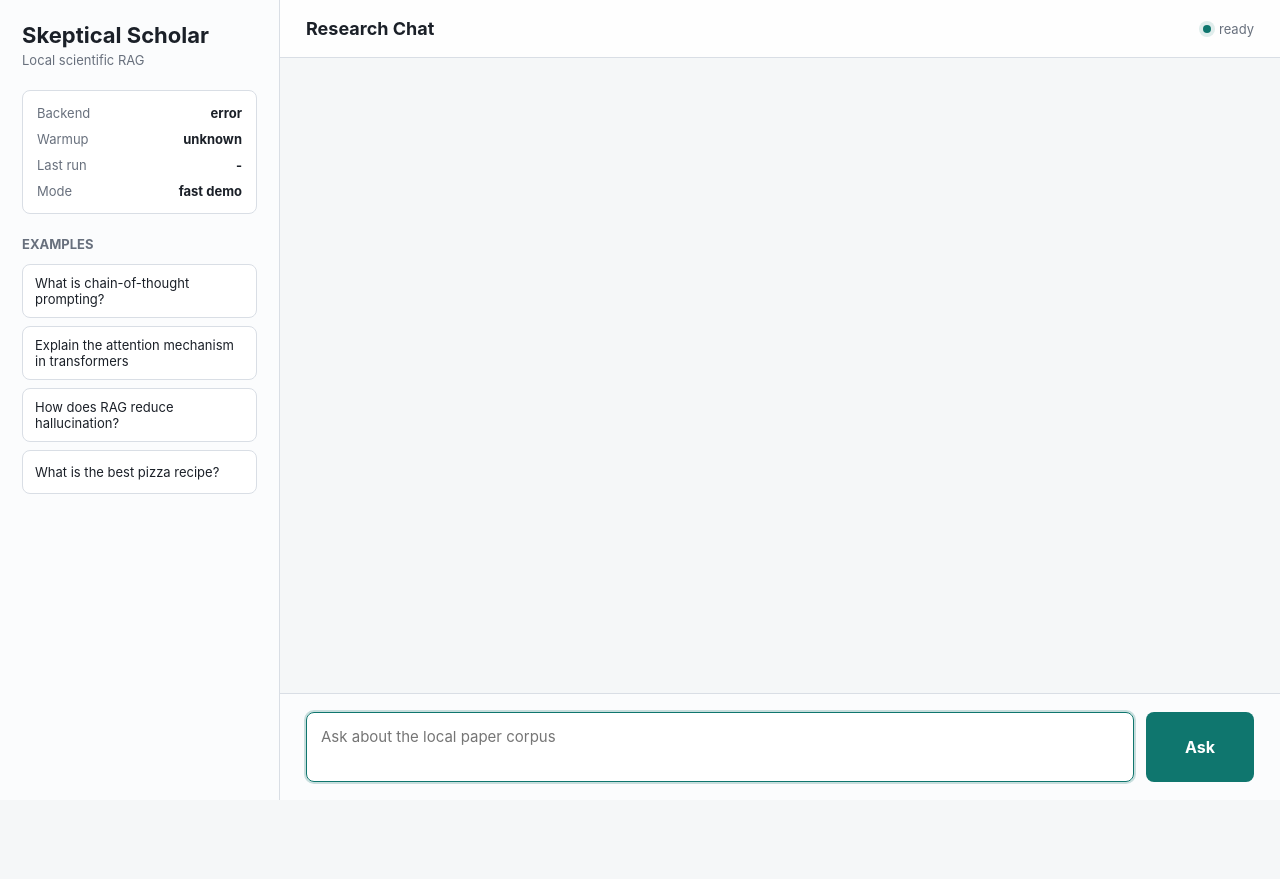
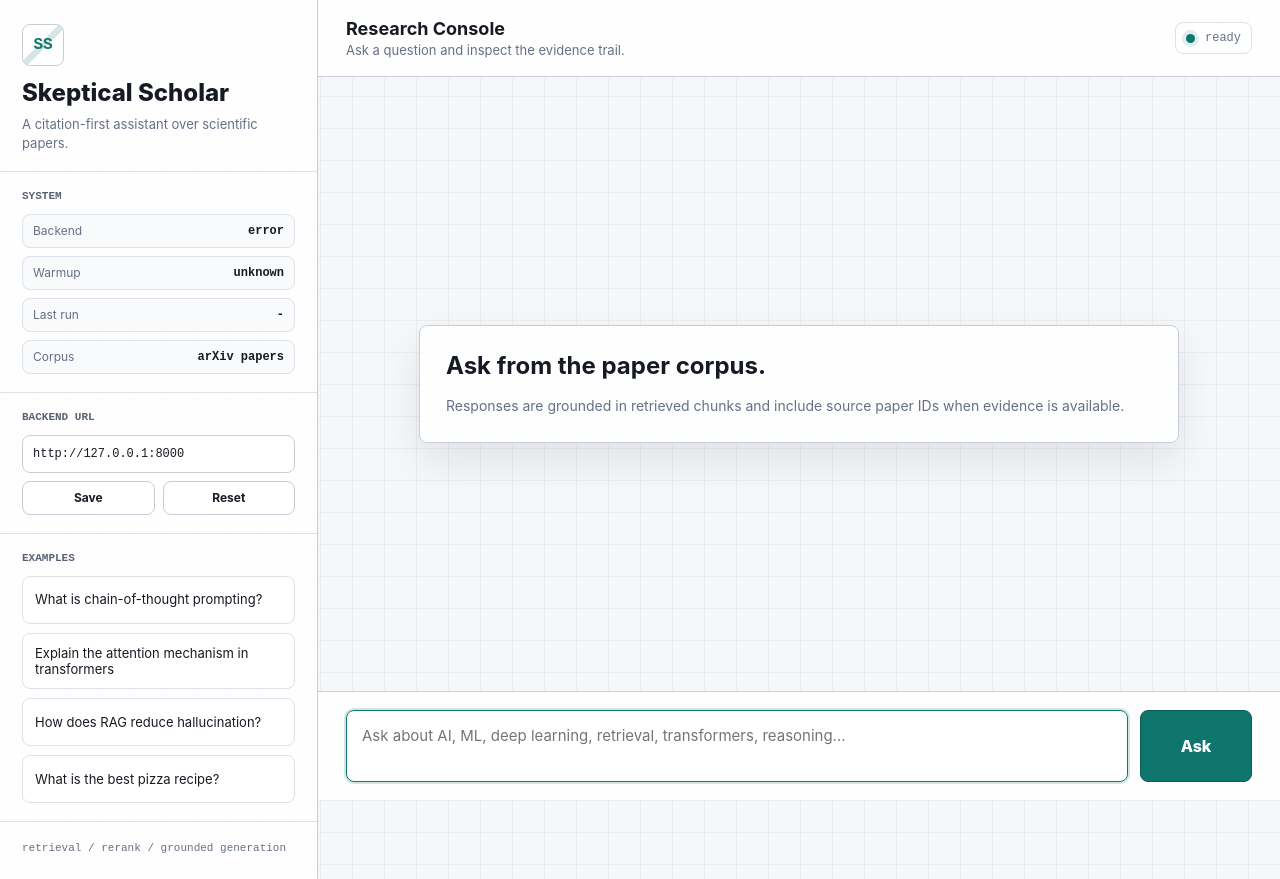
Before and after one commit to vinayakpareek-0/skeptical-scholar, a plain HTML site: page web/index.html in a window 1280 px wide. Before the commit the page ends 800 px from the top, so only its background shows below. Drawn offline with Linux system fonts and the light colour scheme; no server answers.

Commit message:
feat: prepare Vercel web UI

```diff
--- a/web/index.html
+++ b/web/index.html
@@ -6,198 +6,361 @@
   <title>Skeptical Scholar</title>
   <style>
     :root {
-      --bg: #f5f7f8;
+      --bg: #f6f7f9;
       --panel: #ffffff;
-      --ink: #1b2028;
-      --muted: #68707d;
-      --line: #d9dee5;
+      --panel-2: #f9fafb;
+      --ink: #161a22;
+      --muted: #667085;
+      --line: #dde2e8;
+      --line-dark: #c7ced8;
       --accent: #0f766e;
-      --accent-dark: #115e59;
-      --warn: #9a3412;
-      --soft: #eef5f4;
-      --shadow: 0 14px 34px rgba(24, 32, 43, 0.08);
-      font-family: Inter, ui-sans-serif, system-ui, -apple-system, BlinkMacSystemFont, "Segoe UI", sans-serif;
+      --accent-2: #6d8f88;
+      --warn: #a64712;
+      --ok: #12805c;
+      --chip: #eef4f2;
+      --shadow: 0 18px 42px rgba(22, 26, 34, 0.09);
+      --mono: "SFMono-Regular", "Cascadia Code", "Liberation Mono", Consolas, monospace;
+      --sans: Inter, ui-sans-serif, system-ui, -apple-system, BlinkMacSystemFont, "Segoe UI", sans-serif;
+      font-family: var(--sans);
     }
 
     * {
       box-sizing: border-box;
     }
 
+    html,
+    body {
+      min-height: 100%;
+    }
+
     body {
       margin: 0;
-      min-height: 100vh;
-      background: var(--bg);
       color: var(--ink);
+      background:
+        linear-gradient(rgba(221, 226, 232, 0.5) 1px, transparent 1px),
+        linear-gradient(90deg, rgba(221, 226, 232, 0.5) 1px, transparent 1px),
+        var(--bg);
+      background-size: 32px 32px;
+    }
+
+    button,
+    input,
+    textarea {
+      font: inherit;
+    }
+
+    button {
+      cursor: pointer;
     }
 
     .shell {
       min-height: 100vh;
       display: grid;
-      grid-template-columns: 280px minmax(0, 1fr);
+      grid-template-columns: 318px minmax(0, 1fr);
     }
 
     aside {
-      border-right: 1px solid var(--line);
-      background: #fbfcfd;
-      padding: 22px;
+      min-width: 0;
+      border-right: 1px solid var(--line-dark);
+      background: rgba(255, 255, 255, 0.92);
       display: flex;
       flex-direction: column;
-      gap: 22px;
     }
 
-    .brand {
-      display: grid;
-      gap: 4px;
+    .side-top {
+      padding: 24px 22px 18px;
+      border-bottom: 1px solid var(--line);
     }
 
-    .brand h1 {
+    .mark {
+      width: 42px;
+      height: 42px;
+      display: grid;
+      place-items: center;
+      border: 1px solid var(--line-dark);
+      border-radius: 8px;
+      background:
+        linear-gradient(135deg, transparent 0 44%, rgba(15, 118, 110, 0.18) 45% 55%, transparent 56%),
+        #fff;
+      color: var(--accent);
+      font-family: var(--mono);
+      font-weight: 800;
+      margin-bottom: 14px;
+    }
+
+    h1 {
       margin: 0;
-      font-size: 22px;
-      line-height: 1.2;
-      font-weight: 750;
+      font-size: 24px;
+      line-height: 1.12;
+      letter-spacing: 0;
+      font-weight: 780;
+    }
+
+    .subtitle {
+      margin-top: 8px;
+      color: var(--muted);
+      font-size: 13px;
+      line-height: 1.45;
+    }
+
+    .side-section {
+      padding: 18px 22px;
+      border-bottom: 1px solid var(--line);
+      display: grid;
+      gap: 12px;
+    }
+
+    .section-title {
+      margin: 0;
+      font-family: var(--mono);
+      font-size: 11px;
+      font-weight: 700;
+      color: #596273;
+      text-transform: uppercase;
       letter-spacing: 0;
     }
 
-    .brand span {
+    .status-grid {
+      display: grid;
+      gap: 8px;
+    }
+
+    .status-row {
+      min-height: 34px;
+      display: flex;
+      align-items: center;
+      justify-content: space-between;
+      gap: 12px;
+      padding: 8px 10px;
+      border: 1px solid var(--line);
+      border-radius: 8px;
+      background: var(--panel-2);
+      color: var(--muted);
+      font-size: 12px;
+    }
+
+    .status-row strong {
+      color: var(--ink);
+      font-family: var(--mono);
+      font-size: 12px;
+      font-weight: 700;
+      text-align: right;
+    }
+
+    .backend-control {
+      display: grid;
+      gap: 8px;
+    }
+
+    .backend-control input {
+      width: 100%;
+      min-height: 38px;
+      border: 1px solid var(--line-dark);
+      border-radius: 8px;
+      background: #fff;
+      color: var(--ink);
+      padding: 9px 10px;
+      font-family: var(--mono);
+      font-size: 12px;
+    }
+
+    .backend-actions {
+      display: grid;
+      grid-template-columns: 1fr 1fr;
+      gap: 8px;
+    }
+
+    .side-button {
+      min-height: 34px;
+      border: 1px solid var(--line-dark);
+      border-radius: 8px;
+      background: #fff;
+      color: var(--ink);
+      font-size: 12px;
+      font-weight: 700;
+    }
+
+    .side-button:hover,
+    .example:hover {
+      border-color: var(--accent);
+      background: var(--chip);
+    }
+
+    .examples {
+      display: grid;
+      gap: 9px;
+    }
+
+    .example {
+      width: 100%;
+      min-height: 48px;
+      border: 1px solid var(--line);
+      border-radius: 8px;
+      background: #fff;
+      color: var(--ink);
+      padding: 11px 12px;
+      text-align: left;
+      font-size: 13px;
+      line-height: 1.25;
+    }
+
+    .side-foot {
+      margin-top: auto;
+      padding: 18px 22px 22px;
+      color: var(--muted);
+      font-family: var(--mono);
+      font-size: 11px;
+      line-height: 1.5;
+    }
+
+    main {
+      min-width: 0;
+      height: 100vh;
+      display: grid;
+      grid-template-rows: auto minmax(0, 1fr) auto;
+    }
+
+    header {
+      min-height: 76px;
+      border-bottom: 1px solid var(--line-dark);
+      background: rgba(255, 255, 255, 0.86);
+      display: flex;
+      align-items: center;
+      justify-content: space-between;
+      gap: 16px;
+      padding: 18px 28px;
+    }
+
+    .header-copy {
+      min-width: 0;
+      display: grid;
+      gap: 3px;
+    }
+
+    .header-copy h2 {
+      margin: 0;
+      font-size: 18px;
+      letter-spacing: 0;
+      font-weight: 740;
+    }
+
+    .header-copy span {
       color: var(--muted);
       font-size: 13px;
     }
 
-    .status {
-      display: grid;
+    .run-state {
+      display: flex;
+      align-items: center;
       gap: 10px;
-      padding: 14px;
+      padding: 8px 10px;
       border: 1px solid var(--line);
       border-radius: 8px;
-      background: var(--panel);
+      background: #fff;
+      color: var(--muted);
+      font-family: var(--mono);
+      font-size: 12px;
+      white-space: nowrap;
     }
 
-    .status-row {
-      display: flex;
-      justify-content: space-between;
-      gap: 12px;
-      color: var(--muted);
-      font-size: 13px;
-    }
-
-    .status-row strong {
-      color: var(--ink);
-      font-weight: 650;
-    }
-
-    .examples {
-      display: grid;
-      gap: 8px;
-    }
-
-    .examples h2 {
-      margin: 0 0 4px;
-      font-size: 13px;
-      color: var(--muted);
-      font-weight: 650;
-      text-transform: uppercase;
-    }
-
-    .example {
-      width: 100%;
-      min-height: 44px;
-      padding: 10px 12px;
-      border: 1px solid var(--line);
-      border-radius: 8px;
-      background: var(--panel);
-      color: var(--ink);
-      text-align: left;
-      font: inherit;
-      font-size: 13px;
-      cursor: pointer;
-    }
-
-    .example:hover {
-      border-color: var(--accent);
-      background: var(--soft);
-    }
-
-    main {
-      min-width: 0;
-      display: grid;
-      grid-template-rows: auto minmax(0, 1fr) auto;
-      height: 100vh;
-    }
-
-    header {
-      border-bottom: 1px solid var(--line);
-      background: rgba(255, 255, 255, 0.88);
-      padding: 18px 26px;
-      display: flex;
-      align-items: center;
-      justify-content: space-between;
-      gap: 16px;
-    }
-
-    header h2 {
-      margin: 0;
-      font-size: 18px;
-      letter-spacing: 0;
-    }
-
-    .mode {
-      display: flex;
-      align-items: center;
-      gap: 8px;
-      color: var(--muted);
-      font-size: 13px;
-    }
-
-    .dot {
-      width: 8px;
-      height: 8px;
-      border-radius: 999px;
+    .pulse {
+      width: 9px;
+      height: 9px;
+      border-radius: 50%;
       background: var(--accent);
-      box-shadow: 0 0 0 4px rgba(15, 118, 110, 0.12);
+      box-shadow: 0 0 0 4px rgba(15, 118, 110, 0.13);
     }
 
     .conversation {
       overflow: auto;
-      padding: 26px;
+      padding: 28px;
       display: flex;
       flex-direction: column;
-      gap: 16px;
+      gap: 18px;
+    }
+
+    .empty-state {
+      width: min(760px, 100%);
+      margin: auto;
+      border: 1px solid var(--line-dark);
+      border-radius: 8px;
+      background: rgba(255, 255, 255, 0.88);
+      box-shadow: var(--shadow);
+      padding: 26px;
+      display: grid;
+      gap: 14px;
+    }
+
+    .empty-state h3 {
+      margin: 0;
+      font-size: 24px;
+      line-height: 1.2;
+      letter-spacing: 0;
+    }
+
+    .empty-state p {
+      margin: 0;
+      color: var(--muted);
+      line-height: 1.55;
+      font-size: 14px;
     }
 
     .message {
-      max-width: 920px;
-      border: 1px solid var(--line);
+      width: min(930px, 100%);
+      border: 1px solid var(--line-dark);
       border-radius: 8px;
       background: var(--panel);
       box-shadow: var(--shadow);
+      overflow: hidden;
     }
 
     .message.user {
+      width: min(720px, 92%);
       align-self: flex-end;
-      width: min(720px, 92%);
       box-shadow: none;
-      background: #fdfefe;
+      background: #fcfdfd;
     }
 
     .message.assistant {
       align-self: flex-start;
-      width: min(920px, 100%);
     }
 
     .message-head {
-      padding: 12px 14px;
+      min-height: 44px;
       border-bottom: 1px solid var(--line);
+      padding: 11px 14px;
       display: flex;
       align-items: center;
       justify-content: space-between;
       gap: 12px;
       color: var(--muted);
-      font-size: 13px;
+      font-family: var(--mono);
+      font-size: 12px;
+    }
+
+    .speaker {
+      display: inline-flex;
+      align-items: center;
+      gap: 8px;
+      color: var(--ink);
+      font-weight: 800;
+    }
+
+    .speaker::before {
+      content: "";
+      width: 8px;
+      height: 8px;
+      border-radius: 2px;
+      background: var(--accent);
+    }
+
+    .message.user .speaker::before {
+      background: #7b8796;
     }
 
     .message-body {
-      padding: 15px;
-      line-height: 1.55;
+      padding: 16px;
+      line-height: 1.58;
       font-size: 15px;
       white-space: pre-wrap;
     }
@@ -206,40 +369,43 @@
       display: flex;
       flex-wrap: wrap;
       gap: 8px;
-      padding: 0 15px 15px;
+      padding: 0 16px 16px;
     }
 
     .pill {
       border: 1px solid var(--line);
       border-radius: 999px;
-      padding: 5px 9px;
-      font-size: 12px;
-      color: var(--muted);
-      background: #fafbfc;
+      padding: 6px 10px;
+      color: #465160;
+      background: #fbfcfd;
+      font-family: var(--mono);
+      font-size: 11px;
     }
 
     .pill.warn {
       color: var(--warn);
-      border-color: #fed7aa;
-      background: #fff7ed;
+      border-color: #f3c99c;
+      background: #fff9f2;
     }
 
     .sources {
       border-top: 1px solid var(--line);
-      padding: 12px 15px 15px;
+      padding: 13px 16px 16px;
       display: grid;
       gap: 7px;
+      background: #fbfcfd;
     }
 
     .source {
       color: var(--muted);
-      font-size: 13px;
+      font-family: var(--mono);
+      font-size: 12px;
     }
 
     form {
-      border-top: 1px solid var(--line);
-      background: #fbfcfd;
-      padding: 18px 26px;
+      border-top: 1px solid var(--line-dark);
+      background: rgba(255, 255, 255, 0.92);
+      padding: 18px 28px;
       display: grid;
       grid-template-columns: minmax(0, 1fr) auto;
       gap: 12px;
@@ -248,53 +414,51 @@
     textarea {
       width: 100%;
       resize: none;
-      min-height: 52px;
+      min-height: 54px;
       max-height: 150px;
-      padding: 13px 14px;
-      border: 1px solid var(--line);
+      border: 1px solid var(--line-dark);
       border-radius: 8px;
-      font: inherit;
+      background: #fff;
+      color: var(--ink);
+      padding: 14px 15px;
       font-size: 15px;
       line-height: 1.4;
-      color: var(--ink);
-      background: var(--panel);
     }
 
-    textarea:focus {
-      outline: 2px solid rgba(15, 118, 110, 0.22);
+    textarea:focus,
+    .backend-control input:focus {
+      outline: 2px solid rgba(15, 118, 110, 0.18);
       border-color: var(--accent);
     }
 
     button.primary {
-      min-width: 108px;
-      border: 0;
+      min-width: 112px;
+      border: 1px solid #0d5d56;
       border-radius: 8px;
       background: var(--accent);
-      color: white;
-      font: inherit;
-      font-weight: 700;
-      cursor: pointer;
-      padding: 0 18px;
+      color: #fff;
+      padding: 0 20px;
+      font-weight: 800;
     }
 
     button.primary:hover {
-      background: var(--accent-dark);
+      background: #0b625b;
     }
 
     button.primary:disabled,
     textarea:disabled {
       cursor: not-allowed;
-      opacity: 0.62;
+      opacity: 0.58;
     }
 
-    @media (max-width: 860px) {
+    @media (max-width: 900px) {
       .shell {
         grid-template-columns: 1fr;
       }
 
       aside {
         border-right: 0;
-        border-bottom: 1px solid var(--line);
+        border-bottom: 1px solid var(--line-dark);
       }
 
       main {
@@ -317,45 +481,75 @@
 <body>
   <div class="shell">
     <aside>
-      <div class="brand">
+      <div class="side-top">
+        <div class="mark">SS</div>
         <h1>Skeptical Scholar</h1>
-        <span>Local scientific RAG</span>
+        <div class="subtitle">A citation-first assistant over scientific papers.</div>
       </div>
 
-      <div class="status">
+      <section class="side-section">
+        <h2 class="section-title">System</h2>
+        <div class="status-grid">
           <div class="status-row"><span>Backend</span><strong id="backendStatus">checking</strong></div>
           <div class="status-row"><span>Warmup</span><strong id="warmupStatus">checking</strong></div>
           <div class="status-row"><span>Last run</span><strong id="lastLatency">-</strong></div>
-        <div class="status-row"><span>Mode</span><strong>fast demo</strong></div>
+          <div class="status-row"><span>Corpus</span><strong>arXiv papers</strong></div>
         </div>
+      </section>
 
+      <section class="side-section">
+        <h2 class="section-title">Backend URL</h2>
+        <div class="backend-control">
+          <input id="apiBaseInput" spellcheck="false" aria-label="Backend URL">
+          <div class="backend-actions">
+            <button class="side-button" id="saveBackend" type="button">Save</button>
+            <button class="side-button" id="resetBackend" type="button">Reset</button>
+          </div>
+        </div>
+      </section>
+
+      <section class="side-section">
+        <h2 class="section-title">Examples</h2>
         <div class="examples">
-        <h2>Examples</h2>
           <button class="example" type="button">What is chain-of-thought prompting?</button>
           <button class="example" type="button">Explain the attention mechanism in transformers</button>
           <button class="example" type="button">How does RAG reduce hallucination?</button>
           <button class="example" type="button">What is the best pizza recipe?</button>
         </div>
+      </section>
+
+      <div class="side-foot">retrieval / rerank / grounded generation</div>
     </aside>
 
     <main>
       <header>
-        <h2>Research Chat</h2>
-        <div class="mode"><span class="dot"></span><span id="busyText">ready</span></div>
+        <div class="header-copy">
+          <h2>Research Console</h2>
+          <span>Ask a question and inspect the evidence trail.</span>
+        </div>
+        <div class="run-state"><span class="pulse"></span><span id="busyText">ready</span></div>
       </header>
 
-      <section class="conversation" id="conversation" aria-live="polite"></section>
+      <section class="conversation" id="conversation" aria-live="polite">
+        <div class="empty-state" id="emptyState">
+          <h3>Ask from the paper corpus.</h3>
+          <p>Responses are grounded in retrieved chunks and include source paper IDs when evidence is available.</p>
+        </div>
+      </section>
 
       <form id="queryForm">
-        <textarea id="queryInput" rows="2" placeholder="Ask about the local paper corpus"></textarea>
+        <textarea id="queryInput" rows="2" placeholder="Ask about AI, ML, deep learning, retrieval, transformers, reasoning..."></textarea>
         <button class="primary" id="submitButton" type="submit">Ask</button>
       </form>
     </main>
   </div>
 
   <script>
-    const apiBase = localStorage.getItem("skepticalApiBase") || "";
+    const defaultApiBase = window.SKEPTICAL_API_BASE || "http://127.0.0.1:8000";
+    let apiBase = localStorage.getItem("skepticalApiBase") || defaultApiBase;
+
     const conversation = document.querySelector("#conversation");
+    const emptyState = document.querySelector("#emptyState");
     const form = document.querySelector("#queryForm");
     const input = document.querySelector("#queryInput");
     const submitButton = document.querySelector("#submitButton");
@@ -363,6 +557,11 @@
     const warmupStatus = document.querySelector("#warmupStatus");
     const busyText = document.querySelector("#busyText");
     const lastLatency = document.querySelector("#lastLatency");
+    const apiBaseInput = document.querySelector("#apiBaseInput");
+    const saveBackend = document.querySelector("#saveBackend");
+    const resetBackend = document.querySelector("#resetBackend");
+
+    apiBaseInput.value = apiBase;
 
     function escapeHtml(value) {
       return String(value)
@@ -373,13 +572,20 @@
         .replaceAll("'", "&#039;");
     }
 
+    function removeEmptyState() {
+      if (emptyState) {
+        emptyState.remove();
+      }
+    }
+
     function addMessage(role, body, options = {}) {
+      removeEmptyState();
       const article = document.createElement("article");
       article.className = `message ${role}`;
       const title = role === "user" ? "You" : "Skeptical Scholar";
       article.innerHTML = `
         <div class="message-head">
-          <strong>${title}</strong>
+          <span class="speaker">${title}</span>
           <span>${options.status || ""}</span>
         </div>
         <div class="message-body">${escapeHtml(body || "")}</div>
@@ -480,15 +686,14 @@
         if (result.status === "idk") {
           addMessage("assistant", result.explanation || result.reason, {
             status: "idk",
-            meta: [{ label: `Latency ${total.toFixed(2)}s`, warn: false }]
+            meta: [{ label: `latency ${total.toFixed(2)}s` }]
           });
           return;
         }
 
         const meta = [
-          { label: `Confidence ${Number(result.confidence?.score || 0).toFixed(3)}` },
-          { label: result.nli?.skipped ? "NLI skipped" : `NLI supported ${Math.round((result.nli?.supported || 0) * 100)}%` },
-          { label: `Latency ${total.toFixed(2)}s` }
+          { label: `confidence ${Number(result.confidence?.score || 0).toFixed(3)}` },
+          { label: `latency ${total.toFixed(2)}s` }
         ];
 
         addMessage("assistant", result.answer, {
@@ -499,7 +704,7 @@
       } catch (error) {
         addMessage("assistant", error.message, {
           status: "error",
-          meta: [{ label: "Backend unavailable", warn: true }]
+          meta: [{ label: "backend unavailable", warn: true }]
         });
       } finally {
         delete submitButton.dataset.queryRunning;
@@ -531,6 +736,21 @@
       });
     });
 
+    saveBackend.addEventListener("click", () => {
+      apiBase = apiBaseInput.value.trim() || defaultApiBase;
+      localStorage.setItem("skepticalApiBase", apiBase);
+      checkHealth();
+      checkStatus();
+    });
+
+    resetBackend.addEventListener("click", () => {
+      apiBase = defaultApiBase;
+      apiBaseInput.value = apiBase;
+      localStorage.removeItem("skepticalApiBase");
+      checkHealth();
+      checkStatus();
+    });
+
     checkHealth();
     checkStatus();
     setInterval(checkStatus, 2000);
```
Also changed, not shown: README.md, vercel.json (added), 1 other file. Lines whose indentation alone changed are shown as unchanged.
